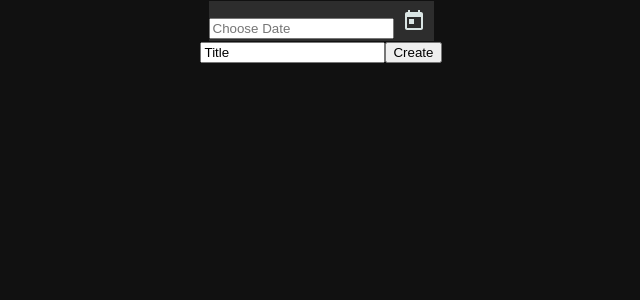
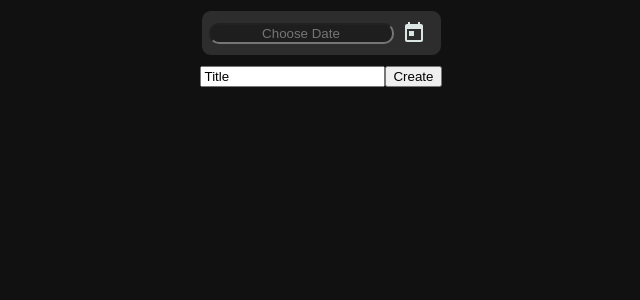
Before and after one commit to D05Col/ToDoList, an Angular app in the folder to-do-list/: page / in a window 1280 px wide. Shown: the top 300 px of the page, without its empty margins (319-959 px from the left). Built offline with nearby package versions, Linux system fonts and the light colour scheme.

Commit message:
more styles

```diff
--- a/to-do-list/src/app/date-picker/date-picker.component.scss
+++ b/to-do-list/src/app/date-picker/date-picker.component.scss
@@ -1,10 +1,25 @@
-
+@import './../../styles.scss';
+input {
+    background-color: $foreground;
+    color: #FFFFFF;
+    border-radius: 10px;
+    text-align: center;
+}
 #date-picker-wrapper {
     display: inline-flex;
     flex-direction: column;
 }
 
 #date-input{
+    display: flex;
+    align-items: center;
+    margin: 10px;
+    padding-left: 7px;
+    padding-right: 7px;
+    padding-top: 2px;
+    padding-bottom: 2px;
+    border-radius: 10px;
+    justify-content: center;
     color: #111;
     background-color: #2D2D2D;
     border: 1px solid;
--- a/to-do-list/src/app/title-input/title-input.component.sass
+++ b/to-do-list/src/app/title-input/title-input.component.sass
@@ -0,0 +1,5 @@
+
+ #title-input-wrapper {
+    display: flex;
+    justify-content: center;
+    }
```
